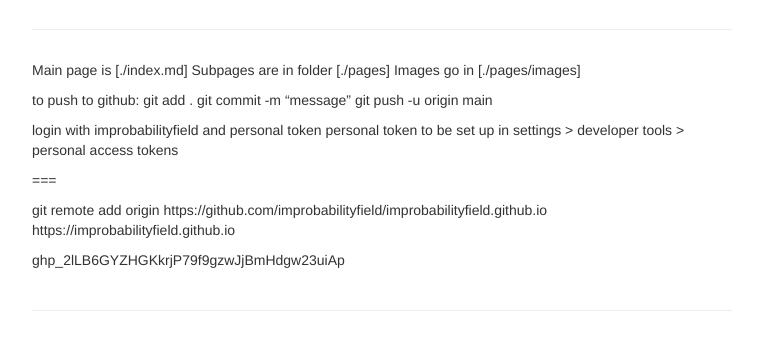
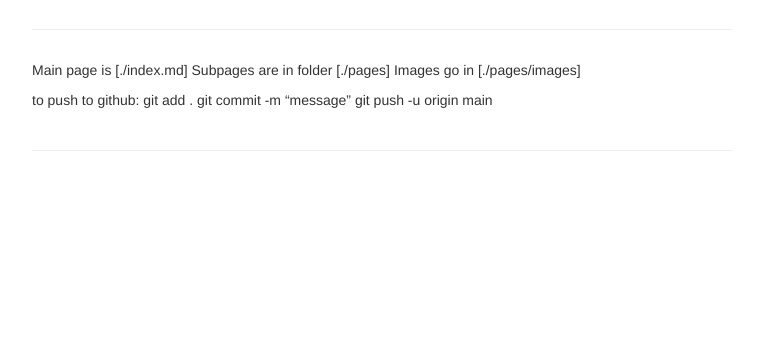
Before and after one commit to improbabilityfield/improbabilityfield.github.io, a Jekyll site: the page built from rough-notes.md, in a window 1280 px wide. Shown: the top 350 px of the page, without its empty margins (258-1021 px from the left). Built offline with Jekyll 4.4.1, drawn with Linux system fonts in a browser that asks for light colours; our own code applies the rules of GitHub Pages for plain Markdown files.

```diff
--- a/rough-notes.md
+++ b/rough-notes.md
@@ -6,13 +6,3 @@
 git add .
 git commit -m "message"
 git push -u origin main
-
-login with improbabilityfield and personal token
-personal token to be set up in settings > developer tools > personal access tokens
-
-===
-
-git remote add origin https://github.com/improbabilityfield/improbabilityfield.github.io
-https://improbabilityfield.github.io
-
-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
```
Also changed, not shown: pages/nickledime-drafthouse.md (+4 -4 lines).
